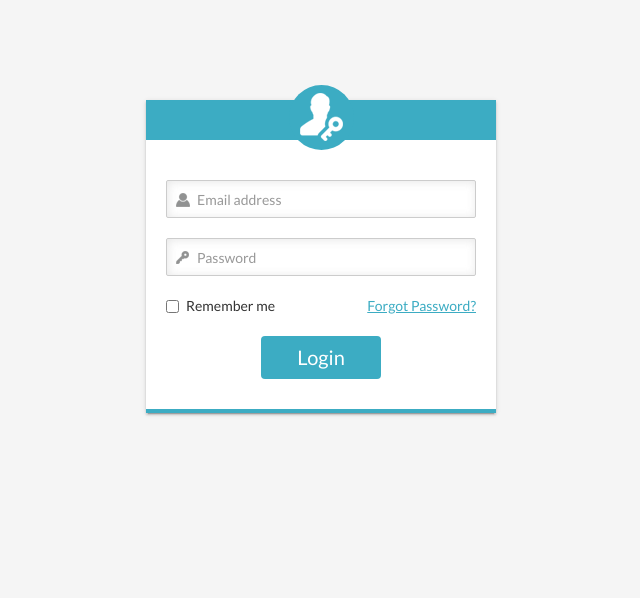
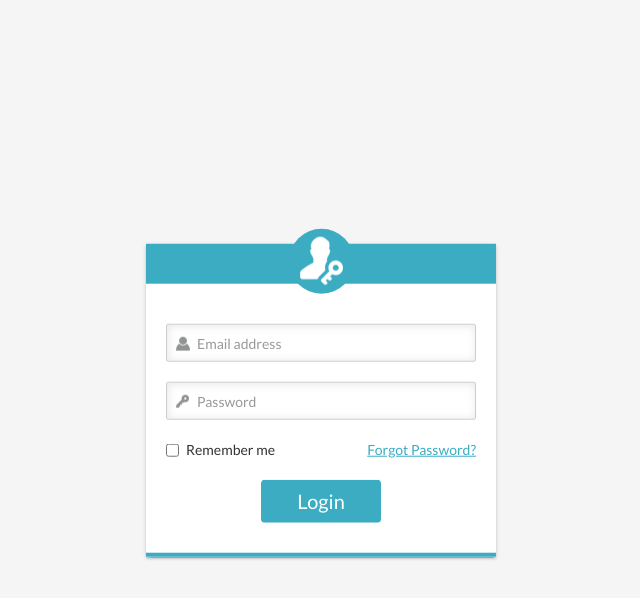
Before and after one commit to sushil-goodservice/wvf, a website: page login.html in a window 1280 px wide. Shown: the whole page, without its empty margins (319-959 px from the left). Drawn offline with nearby package versions, Linux system fonts and the light colour scheme; files that its build step writes are made by us from their sources.

Commit message:
login form center

```diff
--- a/css/style.scss
+++ b/css/style.scss
@@ -18,9 +18,12 @@ body {
 }
 
 .form-box {
-    margin: 100px auto 0;
-    max-height: 400px;
-    width: 350px;
+    position: absolute;
+    width: 100%;
+    top: 50%;
+    left: 50%;
+    transform: translate(-50%,-50%);
+    max-width: 350px;
     background-color: #fff;
     border-bottom: 4px solid #3cacc3;
     -webkit-box-shadow: 0 2px 2px 0 rgba(0, 0, 0, 0.14), 0 1px 5px 0 rgba(0, 0, 0, 0.12), 0 3px 1px -2px rgba(0, 0, 0, 0.2);
```
